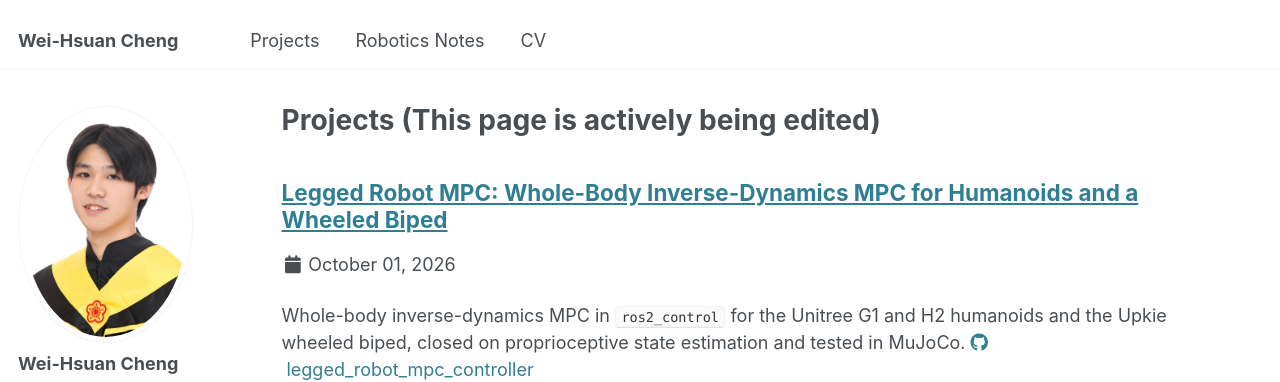
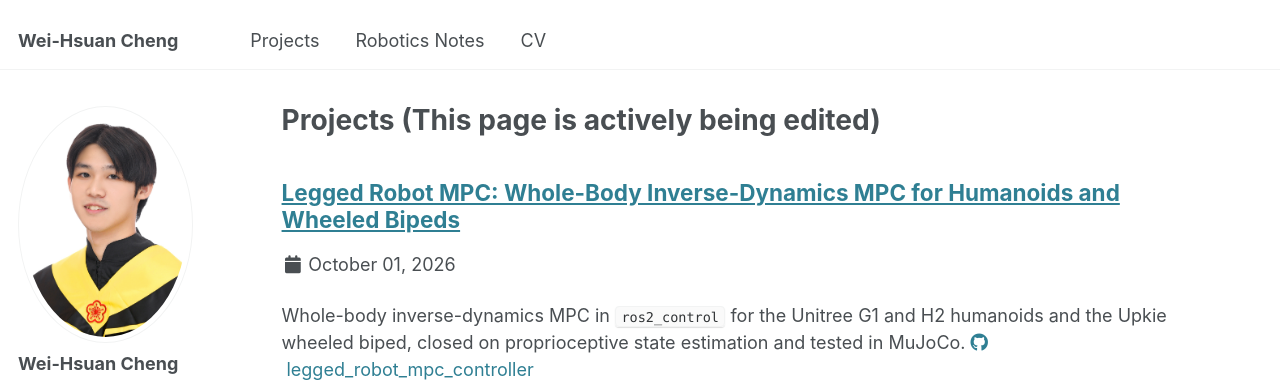
Before and after one commit to wei-hsuan-cheng/wei-hsuan-cheng.github.io, a Jekyll site: the page built from _pages/projects.html, in a window 1280 px wide and 900 px high. Shown: the top 382 px of the window. Built offline with Jekyll 4.4.1, drawn with Linux system fonts in a browser that asks for light colours.

Commit message:
legged robot MPC: humanoids and wheeled bipeds
Co-Authored-By: Claude Opus 5.5 <noreply@anthropic.com>

```diff
--- a/_projects/2026-10-legged-robot-mpc.md
+++ b/_projects/2026-10-legged-robot-mpc.md
@@ -1,5 +1,5 @@
 ---
-title: "Legged Robot MPC: Whole-Body Inverse-Dynamics MPC for Humanoids and a Wheeled Biped"
+title: "Legged Robot MPC: Whole-Body Inverse-Dynamics MPC for Humanoids and Wheeled Bipeds"
 collection: projects
 permalink: /project/2026-10-legged-robot-mpc
 # excerpt: "Short description of project item number 1<br/><img src='/images/500x300.png'>"
```
Also changed, not shown: _pages/about.md (+1 -1 lines).
